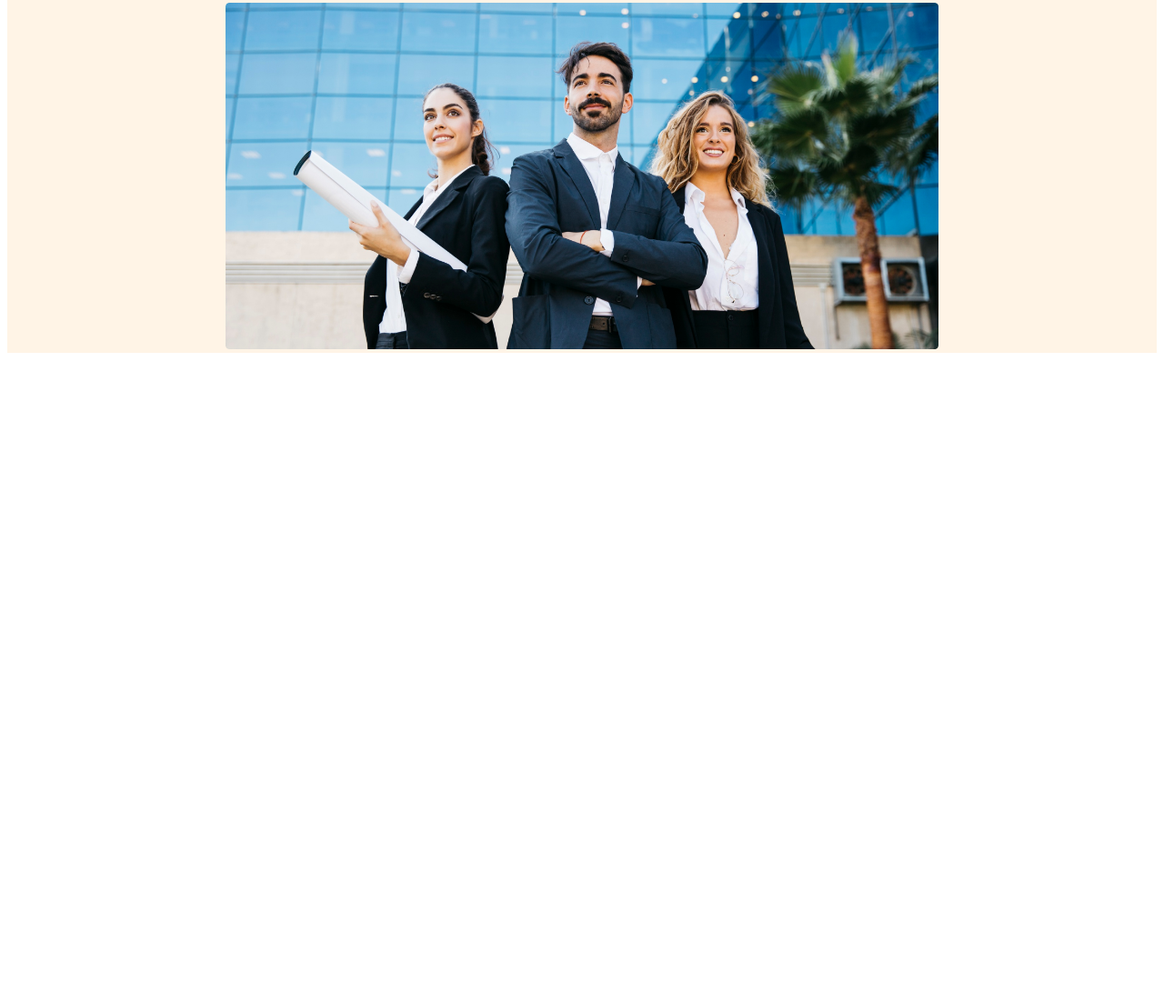
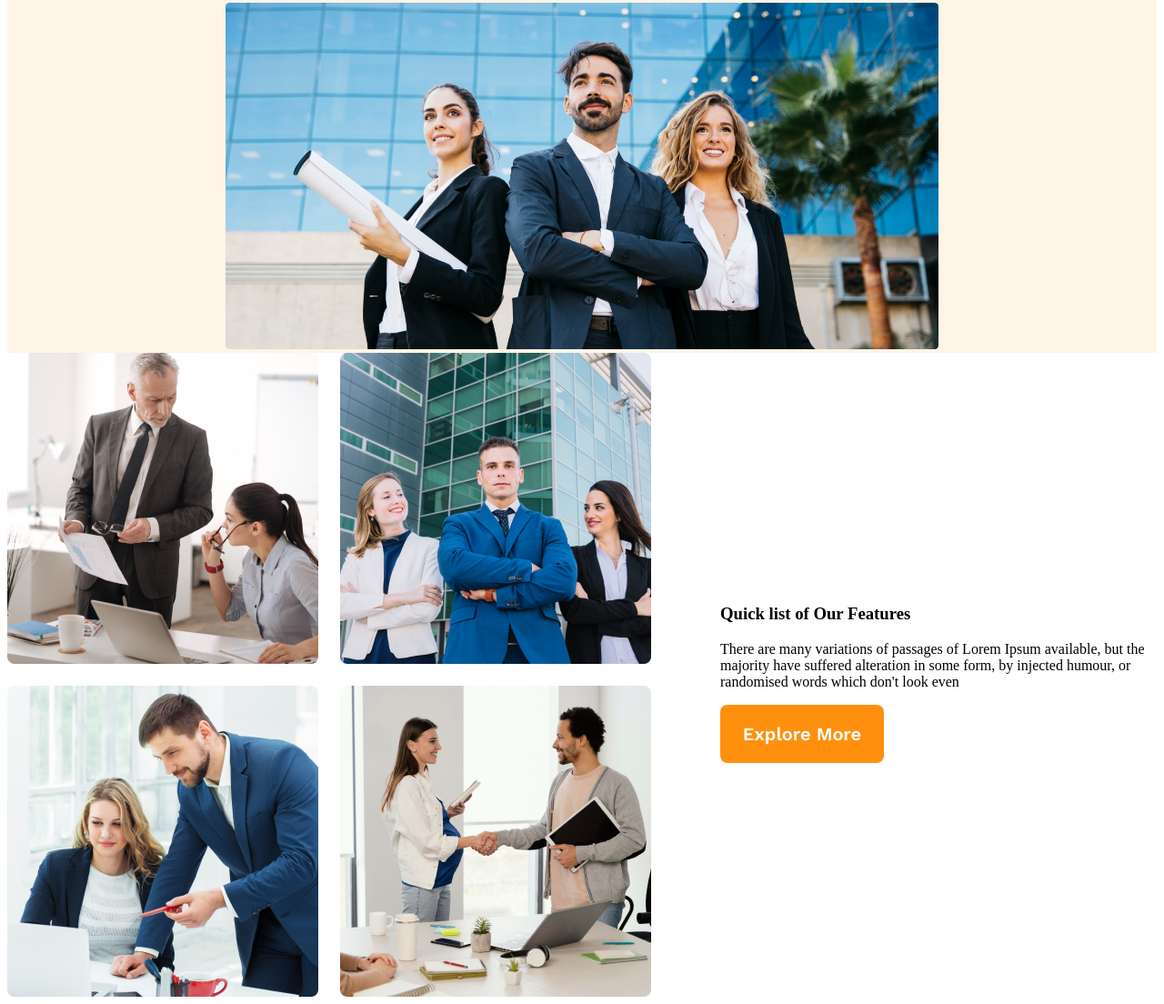
Before and after one commit to royshanto71/g3-architects, a plain HTML site: page index.html in a window 1280 px wide. Shown: the part 539-1643 px from the top of the page at 91% size. Before the commit the page ends 935 px from the top, so only its background shows below. Drawn offline with nearby package versions, Linux system fonts and the light colour scheme.

Commit message:
Add team section with images and features to index.html and style.css

```diff
--- a/index.html
+++ b/index.html
@@ -32,7 +32,19 @@
     </header>
 
     <main>
-
+        <section class="teams-container">
+            <div  class="teams-image-container">
+                <img class="teams-image" src="./images/team1.png" alt="team1">
+                <img class="teams-image" src="./images/team2.png" alt="team2">
+                <img class="teams-image" src="./images/team3.png" alt="team3">
+                <img class="teams-image" src="./images/team4.png" alt="team4">
+            </div>
+            <div class="our-features">
+                <h3 class="our-features-title"><span class="quick-list">Quick list</span> <span class="of-our">of Our</span> <span class="features">Features</span></h3>
+                <p class="our-features-description">There are many variations of passages of Lorem Ipsum available, but the majority have suffered alteration in some form, by injected humour, or randomised words which don't look even</p>
+                <button class="explore-button">Explore More</button>
+            </div>
+        </section>
     </main>
     <footer>
 
--- a/style.css
+++ b/style.css
@@ -70,3 +70,18 @@
     width: 100%;
     margin-top: 1rem;
 }
+
+/* team section styles */
+.teams-container {
+    max-width: 1440px;
+    margin: 0 auto;
+    display: flex;
+    justify-content: space-between;
+    align-items: center;
+    gap: 76px;
+}
+.teams-image-container {
+    display: grid;
+    grid-template-columns: repeat(2, 1fr);
+    gap: 24px;
+}
```
